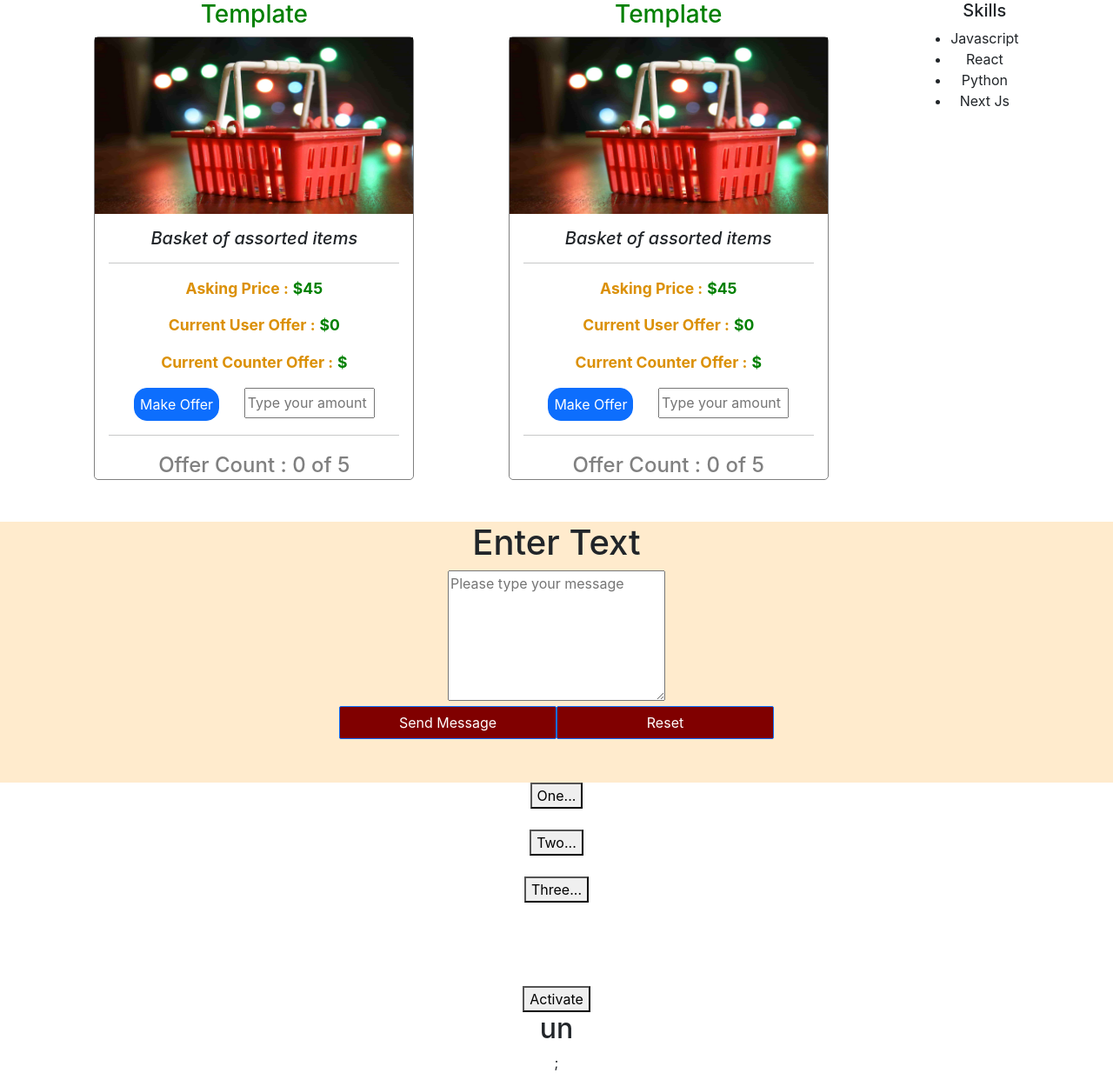
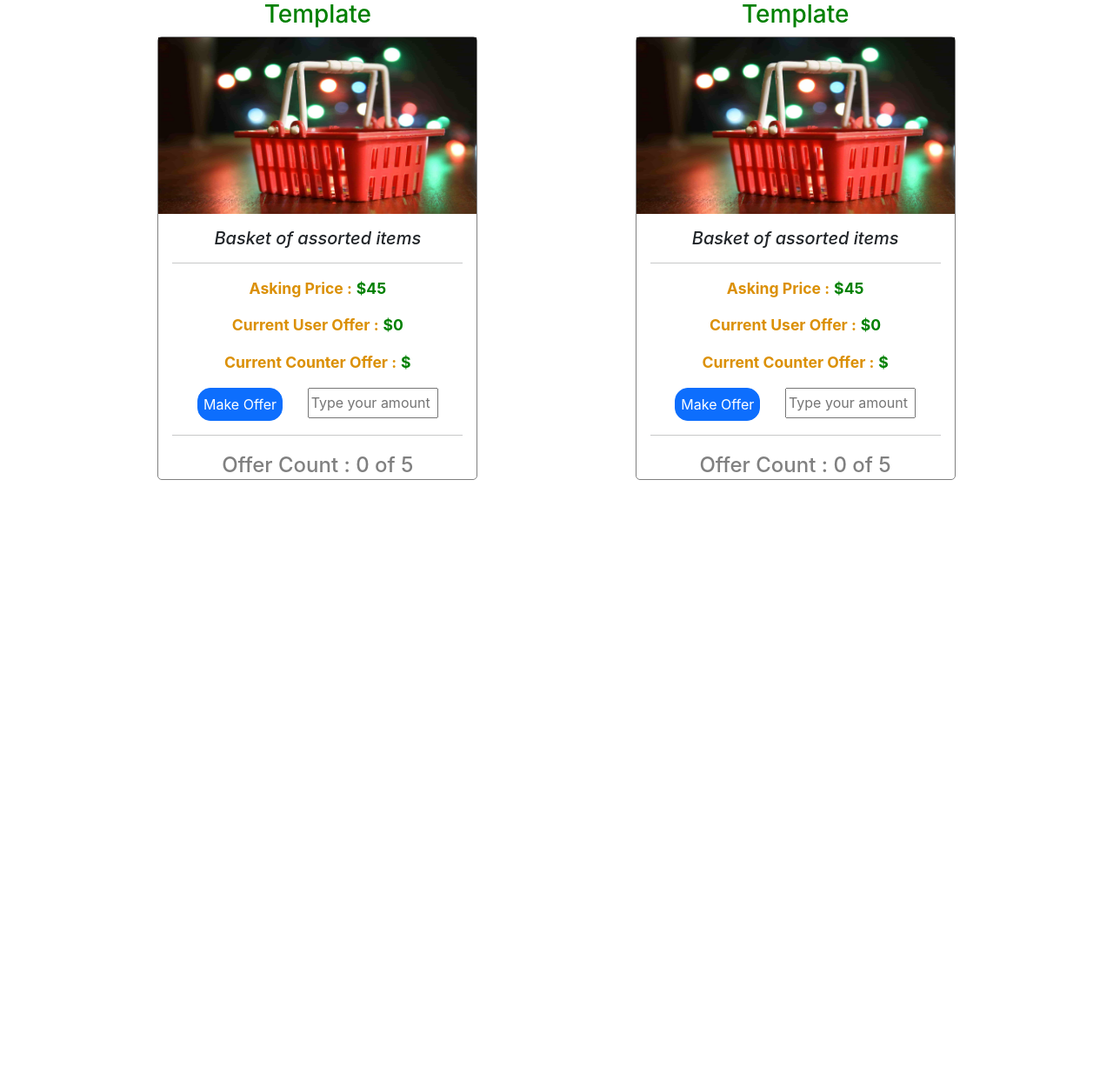
Before and after one commit to IkeGod30/zolimart_app, a React (Create React App) app in the folder haggle/: page / in a window 1280 px wide. Shown: the whole page at 87% size. After the commit the page ends 800 px from the top, so only its background shows below. Built offline with nearby package versions, Linux system fonts and the light colour scheme.

Commit message:
Commented out test components

```diff
--- a/haggle/src/App.jsx
+++ b/haggle/src/App.jsx
@@ -28,7 +28,7 @@ const App = () => {
         <ProductComp />
         <ProductComp />
 
-        <Child>
+        {/* <Child>
           <section>
             <ul>
               <h5>Skills</h5>
@@ -38,15 +38,15 @@ const App = () => {
               <li>Next Js</li>
             </ul>
           </section>
-        </Child>
+        </Child> */}
       </div>
       <br />
       <br />
 
-      <BlogText />
+      {/* <BlogText /> */}
 
-      <Testing />
-      <Exp />
+      {/* <Testing /> */}
+      {/* <Exp /> */}
     </div>
   );
 };
```
